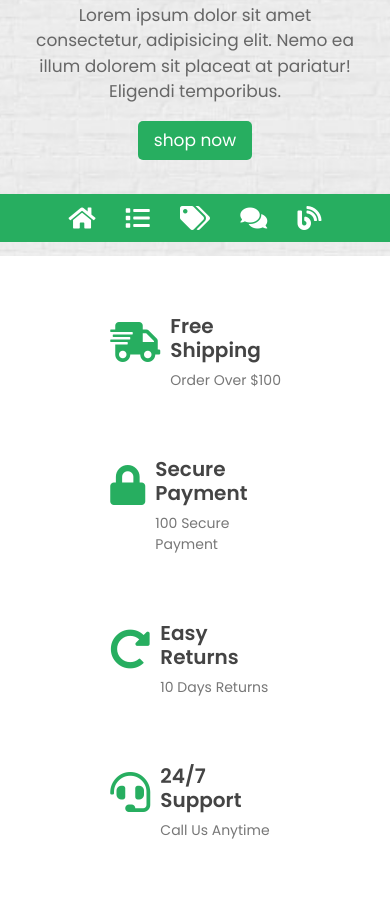
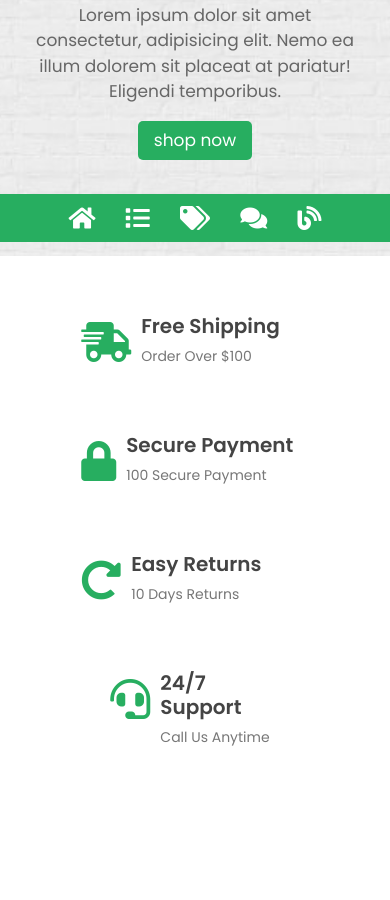
Before and after one commit to codermdshakil/online-bookshop, a plain HTML site: page index.html in a window 390 px wide. Shown: the part 602-1502 px from the top of the page. Drawn offline with nearby package versions, Linux system fonts and the light colour scheme.

Commit message:
files added

```diff
--- a/index.html
+++ b/index.html
@@ -108,7 +108,7 @@
     <div class="filter-container">
         <div class="filter-content">
             <div class="row">
-                <div class="col-lg-3 col-md-6 col-8 d-block m-auto">
+                <div class="col-lg-3 col-md-6 col-10 d-block m-auto">
                     <div class="box">
                         <div class="left-item">
                             <i class="fas fa-shipping-fast"></i>
@@ -119,7 +119,7 @@
                         </div>
                     </div>
                 </div>
-                <div class="col-lg-3 col-md-6 col-8 d-block m-auto">
+                <div class="col-lg-3 col-md-6 col-10 d-block m-auto">
                     <div class="box">
                         <div class="left-item">
                             <i class="fas fa-lock"></i>
@@ -130,7 +130,7 @@
                         </div>
                     </div>
                 </div>
-                <div class="col-lg-3 col-md-6 col-8 d-block m-auto">
+                <div class="col-lg-3 col-md-6 col-10 d-block m-auto">
                     <div class="box">
                         <div class="left-item">
                             <i class="fas fa-redo-alt"></i>
```
